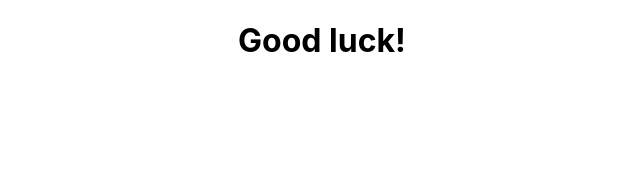
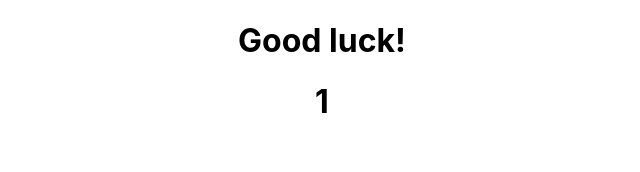
Before and after one commit to briannatran1/react-router-dog-finder, a JavaScript app: page /dogs/1 in a window 1280 px wide. Shown: the top 172 px of the page, without its empty margins (318-958 px from the left). Built offline with nearby package versions, Linux system fonts and the light colour scheme; the HTML template or start-up script is replaced by a standard one.

Commit message:
created multiple Component files

```diff
--- a/src/App.js
+++ b/src/App.js
@@ -1,9 +1,16 @@
 import './App.css';
+import RoutesList from './RoutesList';
+import { BrowserRouter, Route, Routes } from 'react-router-dom';
+import Nav from './Nav';
 
 function App() {
   return (
     <div className="App">
       <h1>Good luck!</h1>
+      <BrowserRouter>
+        <Nav />
+        <RoutesList />
+      </BrowserRouter>
     </div>
   );
 }
--- /dev/null
+++ b/src/DogDetails.js
@@ -0,0 +1,16 @@
+import { useParams } from 'react-router-dom';
+
+function DogDetails({ dog }) {
+  const { name } = useParams();
+
+  return (
+    <>
+      <h1>{name}</h1>
+      <ul>
+
+      </ul>
+    </>
+  );
+}
+
+export default DogDetails;
--- /dev/null
+++ b/src/DogList.js
@@ -0,0 +1,7 @@
+
+
+function DogList() {
+
+}
+
+export default DogList;
--- /dev/null
+++ b/src/Nav.js
@@ -0,0 +1,6 @@
+
+function Nav() {
+
+}
+
+export default Nav;
--- /dev/null
+++ b/src/RoutesList.js
@@ -0,0 +1,14 @@
+import { BrowserRouter, Route, Routes } from 'react-router-dom';
+import DogList from './DogList';
+import DogDetails from './DogDetails';
+
+function RoutesList() {
+  return (
+    <Routes>
+      <Route path='/' element={<DogList />} />
+      <Route path='/dogs/:name' element={<DogDetails />} />
+    </Routes>
+  );
+}
+
+export default RoutesList;
```
